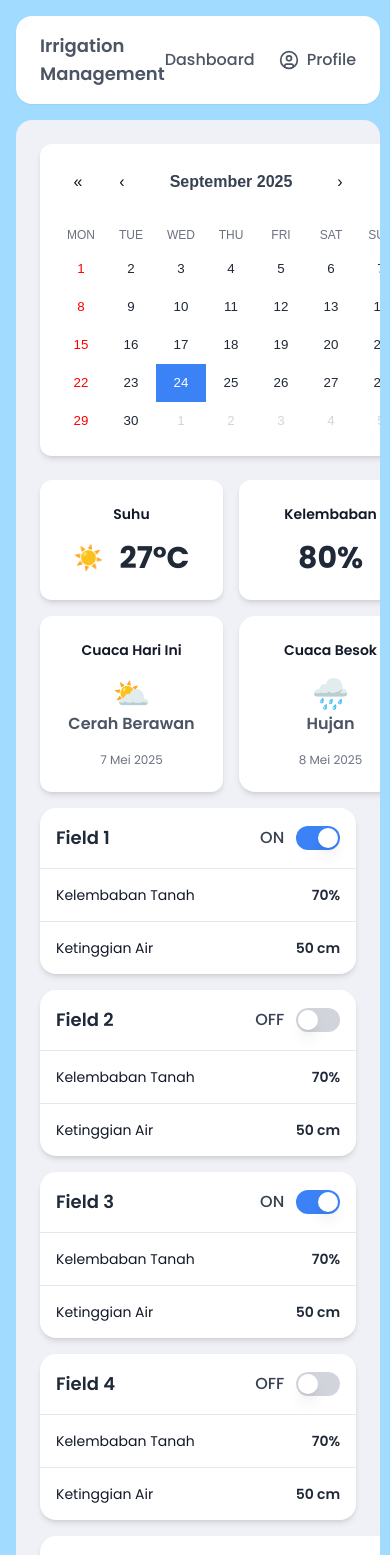
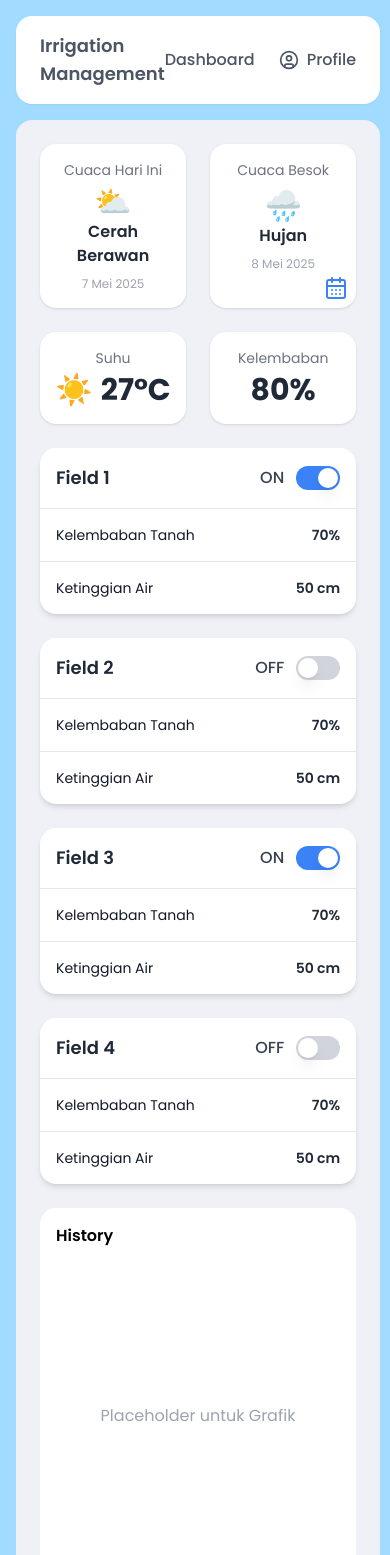
Before and after one commit to lhanif/Capstone-D07, a Next.js app: page /dashboard in a window 390 px wide. Shown: the top 1555 px of the page. Built offline with nearby package versions, Linux system fonts and the light colour scheme.

Commit message:
update mobile dashboard

```diff
--- a/package.json
+++ b/package.json
@@ -23,6 +23,7 @@
     "react": "19.1.0",
     "react-calendar": "^6.0.0",
     "react-dom": "19.1.0",
+    "swiper": "^12.0.2",
     "tailwind-merge": "^3.3.1",
     "tailwindcss-animate": "^1.0.7",
     "tw-animate-css": "^1.4.0"
--- a/src/app/(dashboard)/dashboard/page.tsx
+++ b/src/app/(dashboard)/dashboard/page.tsx
@@ -3,36 +3,40 @@
 import { useState } from "react";
 import { Header } from "@/components/ui/Header";
 import { HistoryTable } from "@/components/HistoryTable";
+import { FieldCard } from "@/components/FieldCard";
 import Calendar from "react-calendar";
 import "react-calendar/dist/Calendar.css";
-import { FieldCard } from "@/components/FieldCard";
+import { CalendarModal } from "@/components/ui/CalendarModal";
+import { Swiper, SwiperSlide } from 'swiper/react';
+import 'swiper/swiper.css';
+import { CalendarDays } from "lucide-react";
+import { useMediaQuery } from "@/hooks/useMediaQuery";
 
 type ValuePiece = Date | null;
 type Value = ValuePiece | [ValuePiece, ValuePiece];
 
 export default function DashboardPage() {
     const [date, setDate] = useState<Value>(new Date());
+    const [isCalendarOpen, setIsCalendarOpen] = useState(false);
+    const isDesktop = useMediaQuery("(min-width: 1024px)");
 
     return (
         <div className="p-4 w-full flex flex-col gap-4">
             <Header />
             <div className="flex-grow bg-[#F0F1F7] rounded-2xl p-6 overflow-y-auto">
+
+                {isDesktop ? (
                     <div className="grid grid-cols-1 lg:grid-cols-3 gap-4 h-full">
 
                         {/* (Kalender & Sensor) */}
                         <div className="grid grid-rows-2 gap-6 h-full">
                             {/* Kalender */}
-                        <div className="bg-white rounded-xl shadow-md p-4 flex justify-center items-center h-full">
-                            <Calendar
-                                onChange={setDate}
-                                value={date}
-                                className="react-calendar-custom"
-                            />
+                            <div className="bg-white rounded-xl shadow-md p-4 flex justify-center items-center">
+                                <Calendar onChange={setDate} value={date} className="react-calendar-custom" />
                             </div>
-
-                        {/* Suhu & Kelembaban */}
+                            {/* Sensor */}
                             <div className="flex flex-col gap-4 h-full">
-                            <div className="grid grid-cols-2 gap-4 h-full">
+                                <div className="grid grid-cols-2 gap-4 h-full"> {/* Suhu & Kelembaban */}
                                     <div className="bg-white rounded-xl shadow-md p-6 text-center h-full">
                                         <p className="text-sm font-semibold text-gray-900 mb-4">Suhu</p>
                                         <div className="flex items-center justify-center gap-4">
@@ -40,15 +44,13 @@ export default function DashboardPage() {
                                             <p className="text-3xl font-bold text-gray-800">27°C</p>
                                         </div>
                                     </div>
-                                <div className="bg-white rounded-xl shadow-md p-6 text-center h-full">
+                                    <div className="bg-white rounded-xl shadow-md p-6 text-center">
                                         <p className="text-sm font-semibold text-gray-900 mb-4">Kelembaban</p>
                                         <p className="text-3xl font-bold text-gray-800">80%</p>
                                     </div>
                                 </div>
-
-                            {/* Cuaca Hari Ini & Besok */}
-                            <div className="grid grid-cols-2 gap-4 h-full">
-                                <div className="bg-white rounded-xl shadow-md p-6 text-center h-full">
+                                <div className="grid grid-cols-2 gap-4"> {/* Cuaca */}
+                                    <div className="bg-white rounded-xl shadow-md p-6 text-center">
                                         <p className="text-sm font-semibold text-gray-900 mb-4">Cuaca Hari Ini</p>
                                         <div className="flex flex-col items-center">
                                             <span className="text-3xl">⛅</span>
@@ -56,7 +58,7 @@ export default function DashboardPage() {
                                             <p className="text-xs text-gray-500 mt-4">7 Mei 2025</p>
                                         </div>
                                     </div>
-                                <div className="bg-white rounded-2xl shadow-md p-6 text-center h-full">
+                                    <div className="bg-white rounded-2xl shadow-md p-6 text-center">
                                         <p className="text-sm font-semibold text-gray-900 mb-4">Cuaca Besok</p>
                                         <div className="flex flex-col items-center">
                                             <span className="text-3xl">🌧️</span>
@@ -70,43 +72,101 @@ export default function DashboardPage() {
 
                         {/* Fields */}
                         <div className="grid grid-rows-4 gap-4">
-                        <FieldCard
-                            title="Field 1"
-                            soilMoisture="70%"
-                            waterLevel="50 cm"
-                            isActive={true}
-                        />
-                        <FieldCard
-                            title="Field 2"
-                            soilMoisture="70%"
-                            waterLevel="50 cm"
-                        />
-                        <FieldCard
-                            title="Field 3"
-                            soilMoisture="70%"
-                            waterLevel="50 cm"
-                            isActive={true}
-                        />
-                        <FieldCard
-                            title="Field 4"
-                            soilMoisture="70%"
-                            waterLevel="50 cm"
-                        />
+                            <FieldCard title="Field 1" soilMoisture="70%" waterLevel="50 cm" isActive={true} />
+                            <FieldCard title="Field 2" soilMoisture="70%" waterLevel="50 cm" />
+                            <FieldCard title="Field 3" soilMoisture="70%" waterLevel="50 cm" isActive={true} />
+                            <FieldCard title="Field 4" soilMoisture="70%" waterLevel="50 cm" />
                         </div>
 
                         {/* History */}
                         <div className="grid grid-rows-2 gap-6">
                             <div className="bg-white rounded-2xl shadow-md p-4 flex flex-col">
-                            <h2 className="text-lg font-semibold mb-2 text-black">History</h2>
+                                <h2 className="font-semibold mb-2 text-black">History</h2>
                                 <div className="flex-grow flex items-center justify-center text-gray-400">
                                     <p>Placeholder untuk Grafik</p>
                                 </div>
                             </div>
                             <HistoryTable />
                         </div>
-
+                    </div>
+                ) : (
+                    /* --- TAMPILAN MOBILE --- */
+                    <div className="grid grid-cols-1 gap-6">
+                        {/* Cuaca */}
+                        <div className="grid grid-cols-2 gap-6">
+                            <div className="bg-white rounded-2xl shadow p-4 text-center">
+                                <p className="text-sm text-gray-500 mb-1">Cuaca Hari Ini</p>
+                                <div className="flex flex-col items-center">
+                                    <span className="text-3xl">⛅</span>
+                                    <p className="font-semibold text-gray-800">Cerah Berawan</p>
+                                    <p className="text-xs text-gray-400 mt-2">7 Mei 2025</p>
                                 </div>
                             </div>
+                            <div className="bg-white rounded-2xl shadow p-4 text-center flex flex-col">
+                                <p className="text-sm text-gray-500 mb-1">Cuaca Besok</p>
+                                <div className="flex flex-col items-center flex-grow justify-center">
+                                    <span className="text-3xl">🌧️</span>
+                                    <p className="font-semibold text-gray-800">Hujan</p>
+                                    <p className="text-xs text-gray-400 mt-2">8 Mei 2025</p>
+                                </div>
+                                <button onClick={() => setIsCalendarOpen(true)} className="self-end mt-auto -mb-2 -mr-2 text-blue-500 hover:text-blue-700">
+                                    <CalendarDays size={24} />
+                                </button>
+                            </div>
+                        </div>
+
+                        {/* Suhu & Kelembaban */}
+                        <div className="grid grid-cols-2 gap-6">
+                            <div className="bg-white rounded-2xl shadow p-4 text-center">
+                                <p className="text-sm text-gray-500 mb-1">Suhu</p>
+                                <div className="flex items-center justify-center gap-2">
+                                    <span className="text-3xl">☀️</span>
+                                    <p className="text-3xl font-bold text-gray-800">27°C</p>
+                                </div>
+                            </div>
+                            <div className="bg-white rounded-2xl shadow p-4 text-center">
+                                <p className="text-sm text-gray-500 mb-1">Kelembaban</p>
+                                <p className="text-3xl font-bold text-gray-800">80%</p>
+                            </div>
+                        </div>
+
+                        {/* Fields */}
+                        <div className="flex flex-col gap-6">
+                            <FieldCard title="Field 1" soilMoisture="70%" waterLevel="50 cm" isActive={true} />
+                            <FieldCard title="Field 2" soilMoisture="70%" waterLevel="50 cm" />
+                            <FieldCard title="Field 3" soilMoisture="70%" waterLevel="50 cm" isActive={true} />
+                            <FieldCard title="Field 4" soilMoisture="70%" waterLevel="50 cm" />
+                        </div>
+
+                        {/* History Carousel */}
+                        <div>
+                            <Swiper spaceBetween={30} slidesPerView={1}>
+                                <SwiperSlide>
+                                    <div className="bg-white rounded-2xl shadow-md p-4 h-96 flex flex-col">
+                                        <h2 className="font-semibold mb-2 text-black">History</h2>
+                                        <div className="flex-grow flex items-center justify-center text-gray-400">
+                                            <p>Placeholder untuk Grafik</p>
+                                        </div>
+                                    </div>
+                                </SwiperSlide>
+                                <SwiperSlide>
+                                    <HistoryTable />
+                                </SwiperSlide>
+                            </Swiper>
+                        </div>
+                    </div>
+                )}
+            </div>
+
+            {/* Modal Kalender */}
+            {!isDesktop && (
+                <CalendarModal
+                    isOpen={isCalendarOpen}
+                    onClose={() => setIsCalendarOpen(false)}
+                    date={date}
+                    setDate={setDate}
+                />
+            )}
         </div>
     );
 }
--- /dev/null
+++ b/src/components/ui/CalendarModal.tsx
@@ -0,0 +1,37 @@
+"use client";
+
+import React from 'react';
+import Calendar from 'react-calendar';
+import 'react-calendar/dist/Calendar.css';
+
+type ValuePiece = Date | null;
+type Value = ValuePiece | [ValuePiece, ValuePiece];
+
+interface CalendarModalProps {
+    isOpen: boolean;
+    onClose: () => void;
+    date: Value;
+    setDate: (date: Value) => void;
+}
+
+export const CalendarModal: React.FC<CalendarModalProps> = ({ isOpen, onClose, date, setDate }) => {
+    if (!isOpen) return null;
+
+    return (
+        <div
+            className="fixed inset-0 bg-black/50 z-50 flex justify-center items-center"
+            onClick={onClose}
+        >
+            <div
+                className="bg-white rounded-2xl shadow-lg p-4"
+                onClick={(e) => e.stopPropagation()}
+            >
+                <Calendar
+                    onChange={setDate}
+                    value={date}
+                    className="react-calendar-custom"
+                />
+            </div>
+        </div>
+    );
+};
--- /dev/null
+++ b/src/hooks/useMediaQuery.ts
@@ -0,0 +1,19 @@
+"use client";
+
+import { useState, useEffect } from 'react';
+
+export const useMediaQuery = (query: string): boolean => {
+    const [matches, setMatches] = useState(false);
+
+    useEffect(() => {
+        const media = window.matchMedia(query);
+        if (media.matches !== matches) {
+            setMatches(media.matches);
+        }
+        const listener = () => setMatches(media.matches);
+        window.addEventListener('resize', listener);
+        return () => window.removeEventListener('resize', listener);
+    }, [matches, query]);
+
+    return matches;
+};
```
Also changed, not shown: 1 other file (tests, documents, lock files or other folders). Lines whose indentation alone changed are shown as unchanged.
